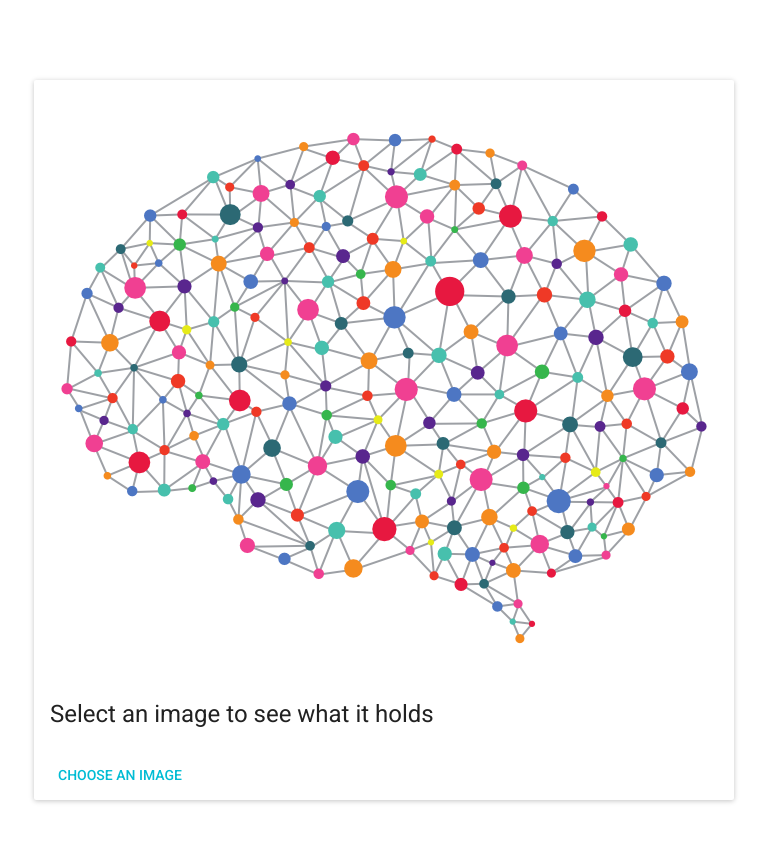
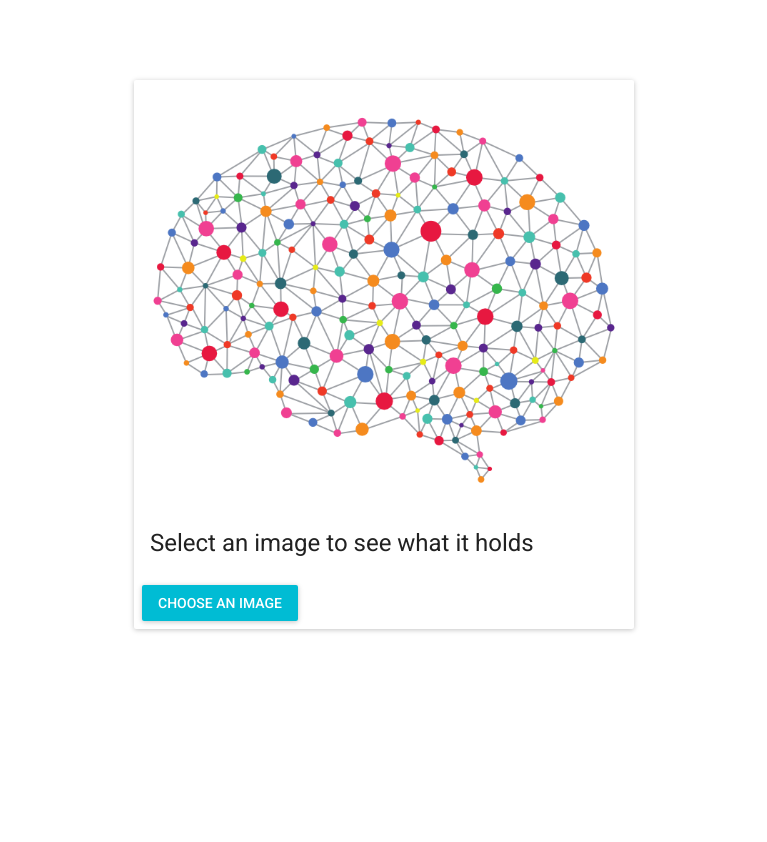
Before and after one commit to gcjordi/Image-Classifier-Webapp-Template, a React (Create React App) app in the folder app/: page / in a window 1280 px wide. Shown: the top 842 px of the page, without its empty margins (256-1023 px from the left). After the commit the page ends 800 px from the top, so only its background shows below. Built offline with nearby package versions, Linux system fonts and the light colour scheme.

Commit message:
css cahanges

```diff
--- a/app/src/App.css
+++ b/app/src/App.css
@@ -31,13 +31,21 @@
   display: flex;
   flex-direction: row;
   justify-content: center;
-  /*background-color: red;*/
   padding: 10vh;
 }
 .image-container {
-  min-height: 20vh;
+  max-width: 500px;
+  height: 100%;
 }
 .image-container img {
-  max-height:100%;
-  max-width: 100%;
+  height:100%;
 }
+.wrapper {
+  /*background-color: black;*/
+}
+.button {
+  /*width: 50%;*/
+  /*margin: 0 auto;*/
+  vertical-align: middle;
+  /*background-color: blue;*/
+}
--- a/app/src/App.js
+++ b/app/src/App.js
@@ -1,15 +1,12 @@
 import React, { Component } from 'react';
 import './App.css';
 import {Card, CardActions, CardMedia, CardTitle} from 'material-ui/Card';
-import FlatButton from 'material-ui/FlatButton';
+import RaisedButton from 'material-ui/RaisedButton';
 import Snackbar from 'material-ui/Snackbar';
 import LinearProgress from 'material-ui/LinearProgress';
 import MuiThemeProvider from 'material-ui/styles/MuiThemeProvider';
 
 const styles = {
-  buttonwrapper: {
-    verticalAlign: 'middle',
-  },
   imageinput: {
     cursor: 'pointer',
     position: 'absolute',
@@ -84,13 +81,13 @@ class App extends Component {
               </CardMedia>
               <CardTitle title={this.state.prediction}/>
               <CardActions>
-                <FlatButton
-                  style={styles.buttonwrapper}
+                <RaisedButton
+                  class='button'
                   primary={true}
                   label="Choose an Image"
                   containerElement="label">
                     <input style={styles.imageinput} type="file" accept="image/*" onChange={this.selectImage.bind(this)} />
-                </FlatButton>
+                </RaisedButton>
               </CardActions>
               {this.state.loading ? <LinearProgress mode="indeterminate" /> : null}
             </Card>
```
